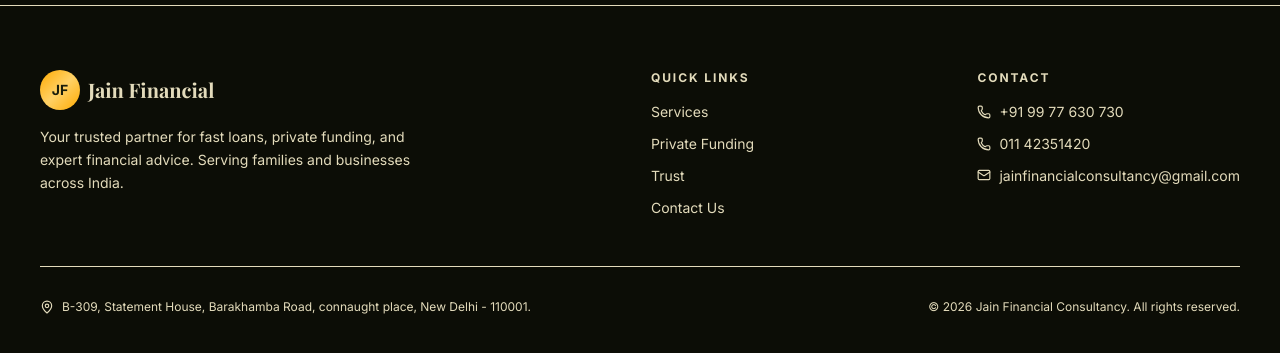
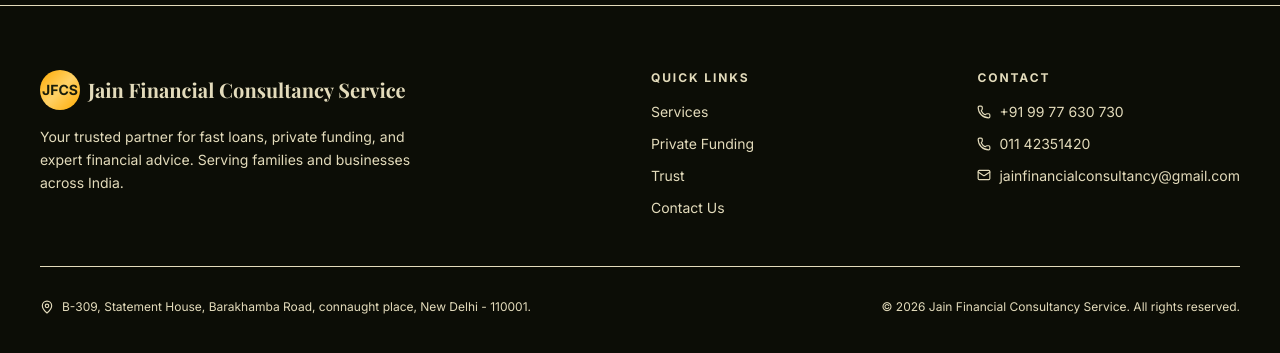
Before and after one commit to vineet-ver/jainfinances, a Next.js app: page / in a window 1280 px wide. Shown: the part 8365-8718 px from the top of the page. Built offline with nearby package versions, Linux system fonts and the light colour scheme; no server answers.

Commit message:
Update company name to 'Jain Financial Consultancy Service'

```diff
--- a/app/page.tsx
+++ b/app/page.tsx
@@ -60,9 +60,9 @@ export default function Home() {
             <div className="max-w-sm">
               <div className="flex items-center gap-2">
                 <span className="gold-badge inline-flex h-10 w-10 items-center justify-center rounded-xl text-sm font-black">
-                  JF
+                  JFCS
                 </span>
-                <span className="font-display text-xl font-bold text-[--text-primary]">Jain Financial</span>
+                <span className="font-display text-xl font-bold text-[--text-primary]">Jain Financial Consultancy Service</span>
               </div>
               <p className="mt-4 text-sm leading-relaxed text-[--text-secondary]">
                 Your trusted partner for fast loans, private funding, and expert financial advice. Serving families and businesses across India.
@@ -103,7 +103,7 @@ export default function Home() {
               {CONTACT.address}
             </div>
             <p className="text-xs text-[--text-muted]">
-              © {new Date().getFullYear()} Jain Financial Consultancy. All rights reserved.
+              © {new Date().getFullYear()} Jain Financial Consultancy Service. All rights reserved.
             </p>
           </div>
         </div>
```
